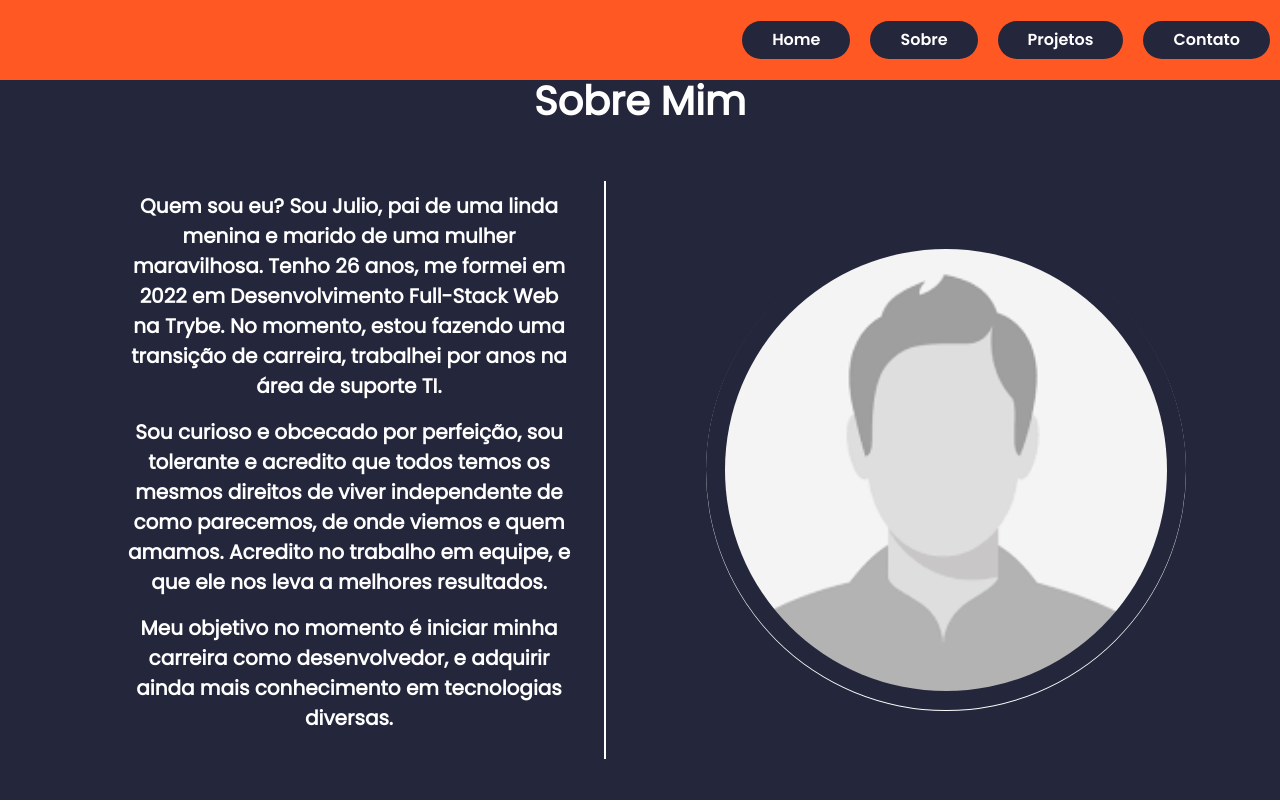
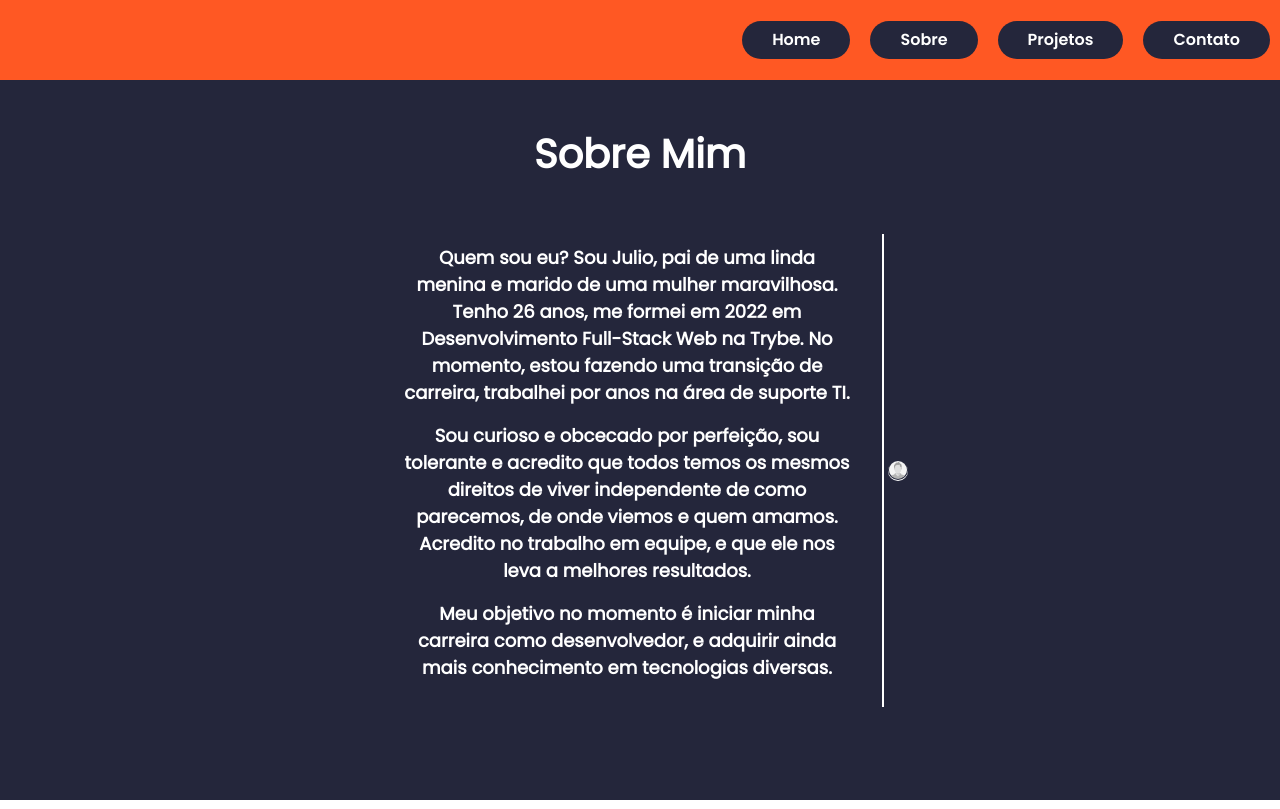
Before and after one commit to thosijulio/thosijulio.github.io, a React (Create React App) app: page /about in a window 1280 px wide. Built offline with nearby package versions, Linux system fonts and the light colour scheme; a web font is replaced by a local one.

Commit message:
fix - correcao dropDown header, ao clicar ele deve ser oculto

```diff
--- a/src/components/Header.js
+++ b/src/components/Header.js
@@ -20,10 +20,10 @@ function Header() {
   return (
     <header>
       <i className="fa-solid fa-bars" id="drop-down-btn" onClick={() => setShowDropDownMenu(!showDropDownMenu)} />
-      <Link to="/">Home</Link>
-      <Link to="/about">Sobre</Link>
-      <Link to="/projects">Projetos</Link>
-      <Link to="/contact">Contato</Link>
+      <Link onClick={() => setShowDropDownMenu(false)} to="/">Home</Link>
+      <Link onClick={() => setShowDropDownMenu(false)} to="/about">Sobre</Link>
+      <Link onClick={() => setShowDropDownMenu(false)} to="/projects">Projetos</Link>
+      <Link onClick={() => setShowDropDownMenu(false)} to="/contact">Contato</Link>
     </header>
   );
 }
--- a/src/pages/About.css
+++ b/src/pages/About.css
@@ -26,7 +26,7 @@
 }
 
 .about-role > .primary-text > p {
-  font-size: 20px;
+  font-size: 18px;
 }
 
 .about-picture{
@@ -55,3 +55,11 @@
   transition: 1s
   ease-out;
 }
+
+@media screen and (max-width: 1300px) {
+  .about-picture {
+    height: 20px;
+    width: 20px;
+    margin: 0 0 0 4px;
+  }
+}
```
